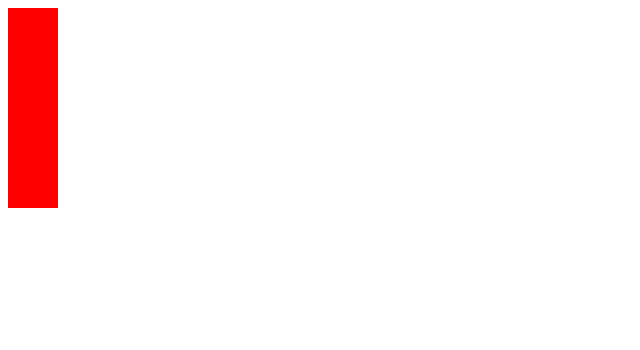
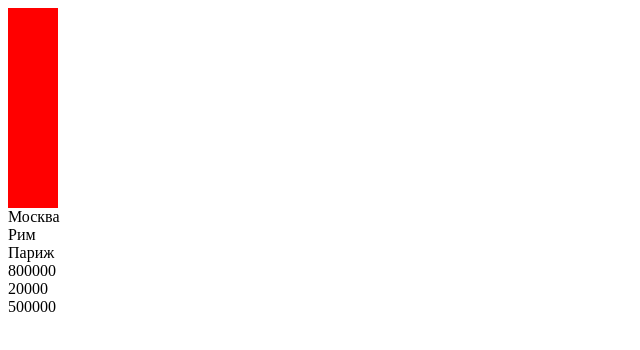
Before and after one commit to Sk1le1/Sk1le1.github.io, a plain HTML site: page 21oct24.html in a window 1280 px wide. Shown: the whole page, without its empty margins (0-640 px from the left). Drawn offline with Linux system fonts and the light colour scheme.

Commit message:
Update 21oct24.html

```diff
--- a/21oct24.html
+++ b/21oct24.html
@@ -12,6 +12,22 @@
     elem.style.height = '200px'
     elem.style.backgroundColor = 'red'
     document.body.append(elem)
+
+     let names =['Москва','Рим','Париж'];
+    let population =[800000,20000,500000];
+
+    for(let i=0;i<3; i++) {
+    let elem2 = document.createElement('div')
+    elem2.innerText = names[i];
+    document.body.append(elem2);
+    }
+
+
+    for(let i=0;i<3; i++) {
+    let elem2 = document.createElement('div')
+    elem2.innerText = population[i];
+    document.body.append(elem2);
+    }
  </script>
 </body>
 </html>
```
